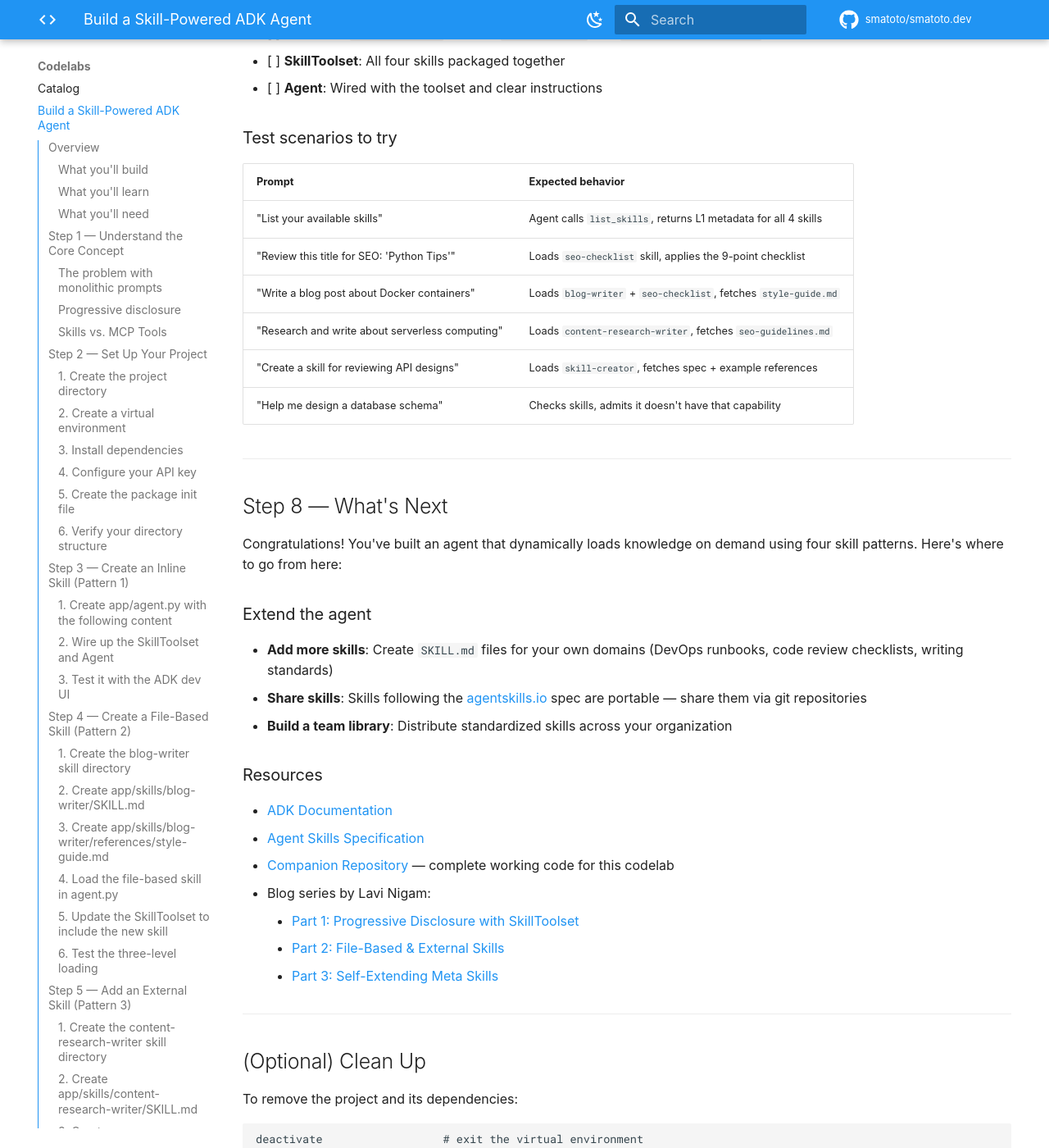
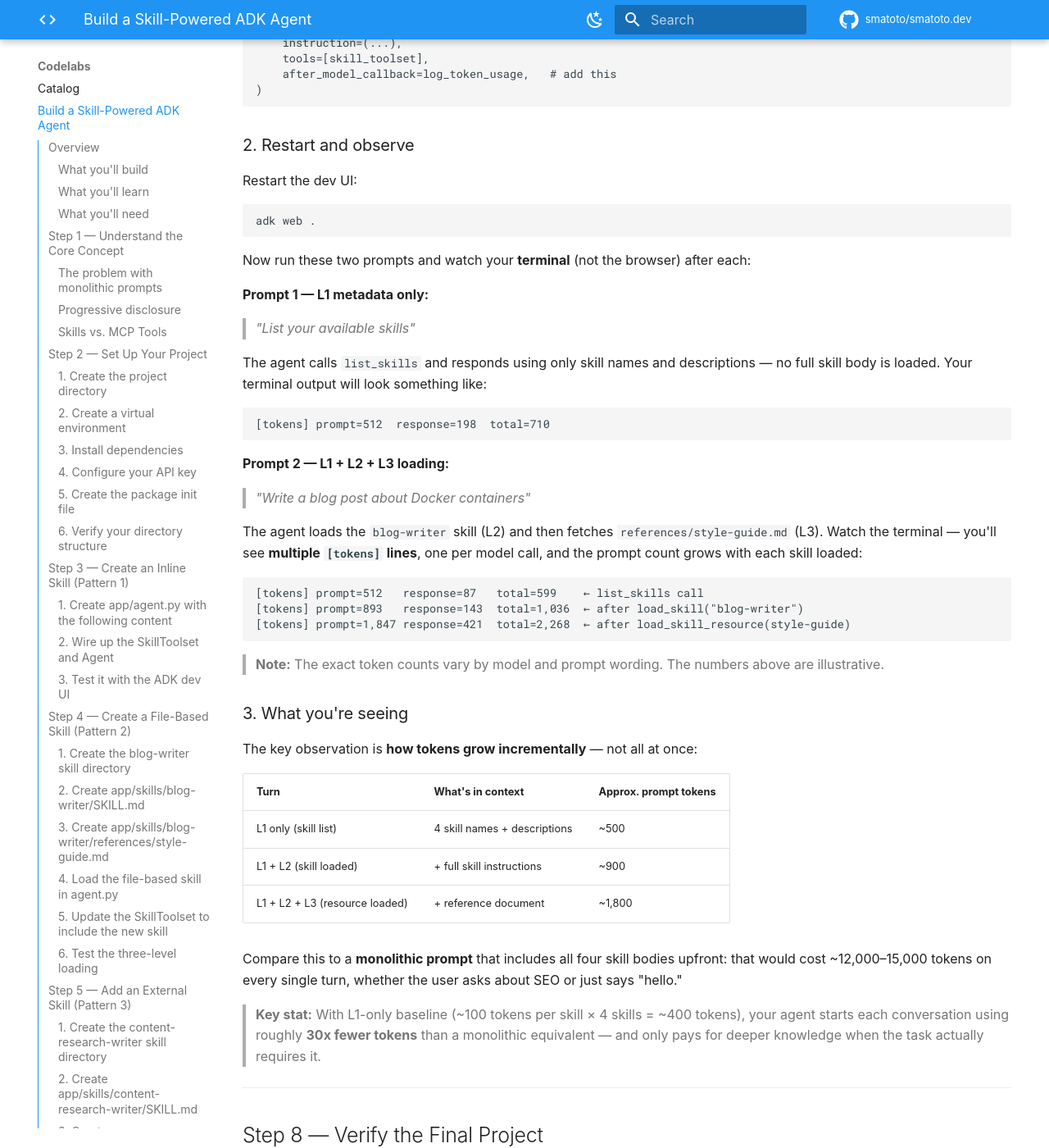
Before and after one commit to smatoto/smatoto.dev, an MkDocs documentation site: the page built from docs/codelabs/adk-agent-skills.md, in a window 1280 px wide and 1400 px high, scrolled down 14180 px. Shown: the whole window at 82% size. Built offline with MkDocs 1.6.1 and Material for MkDocs 9.7.7, drawn with Linux system fonts in a browser that asks for light colours; some web fonts are replaced; comment, search, counter and statistics services are not loaded; some of the changed text lies outside the part shown.

Commit message:
feat(codelabs/adk-agent-skills): add Step 7 on measuring token efficiency
Inserts a new Step 7 between the meta skill step and the final verification
step, demonstrating how to use after_model_callback with usage_metadata to
log per-turn token counts. Includes two guided prompts, illustrative terminal
output with comma-formatted counts, and a comparison table showing the ~30x
token savings at baseline versus a monolithic prompt.

Former Steps 7 and 8 renumbered to Steps 8 and 9.

````diff
--- a/docs/codelabs/adk-agent-skills.md
+++ b/docs/codelabs/adk-agent-skills.md
@@ -659,7 +659,95 @@ Restart the dev UI and try:
 
 ---
 
-## Step 7 — Verify the Final Project
+## Step 7 — Measure Token Efficiency
+
+Now that all four skill patterns are wired up, let's verify the core claim of this codelab: skills dramatically reduce baseline token usage by loading knowledge progressively.
+
+### 1. Add a token-logging callback
+
+ADK's `after_model_callback` fires after every model call and exposes the full usage metadata from the Gemini API. Add this to `app/agent.py`, just above the `skill_toolset` assembly:
+
+```python
+from google.adk.agents.callback_context import CallbackContext
+from google.adk.models.llm_response import LlmResponse
+
+
+def log_token_usage(
+    callback_context: CallbackContext, llm_response: LlmResponse
+) -> None:
+    u = llm_response.usage_metadata
+    if u:
+        print(
+            f"[tokens] prompt={u.prompt_token_count:,}  "
+            f"response={u.candidates_token_count:,}  "
+            f"total={u.total_token_count:,}"
+        )
+```
+
+Then wire the callback into `root_agent` by adding the `after_model_callback` parameter:
+
+```python
+root_agent = Agent(
+    model="gemini-2.5-flash",
+    name="blog_skills_agent",
+    description="A blog-writing agent powered by reusable skills.",
+    instruction=(...),
+    tools=[skill_toolset],
+    after_model_callback=log_token_usage,   # add this
+)
+```
+
+### 2. Restart and observe
+
+Restart the dev UI:
+
+```bash
+adk web .
+```
+
+Now run these two prompts and watch your **terminal** (not the browser) after each:
+
+**Prompt 1 — L1 metadata only:**
+
+> *"List your available skills"*
+
+The agent calls `list_skills` and responds using only skill names and descriptions — no full skill body is loaded. Your terminal output will look something like:
+
+```
+[tokens] prompt=512  response=198  total=710
+```
+
+**Prompt 2 — L1 + L2 + L3 loading:**
+
+> *"Write a blog post about Docker containers"*
+
+The agent loads the `blog-writer` skill (L2) and then fetches `references/style-guide.md` (L3). Watch the terminal — you'll see **multiple `[tokens]` lines**, one per model call, and the prompt count grows with each skill loaded:
+
+```
+[tokens] prompt=512   response=87   total=599    ← list_skills call
+[tokens] prompt=893   response=143  total=1,036  ← after load_skill("blog-writer")
+[tokens] prompt=1,847 response=421  total=2,268  ← after load_skill_resource(style-guide)
+```
+
+> **Note:** The exact token counts vary by model and prompt wording. The numbers above are illustrative.
+
+### 3. What you're seeing
+
+The key observation is **how tokens grow incrementally** — not all at once:
+
+| Turn | What's in context | Approx. prompt tokens |
+|------|------------------|-----------------------|
+| L1 only (skill list) | 4 skill names + descriptions | ~500 |
+| L1 + L2 (skill loaded) | + full skill instructions | ~900 |
+| L1 + L2 + L3 (resource loaded) | + reference document | ~1,800 |
+
+Compare this to a **monolithic prompt** that includes all four skill bodies upfront: that would cost ~12,000–15,000 tokens on every single turn, whether the user asks about SEO or just says "hello."
+
+> **Key stat:** With L1-only baseline (~100 tokens per skill × 4 skills = ~400 tokens), your agent starts each conversation using roughly **30x fewer tokens** than a monolithic equivalent — and only pays for deeper knowledge when the task actually requires it.
+
+---
+
+## Step 8 — Verify the Final Project
 
 ### Your complete directory structure
 
````
Also changed, not shown: other parts of docs/codelabs/adk-agent-skills.md (+1 -1 lines).
